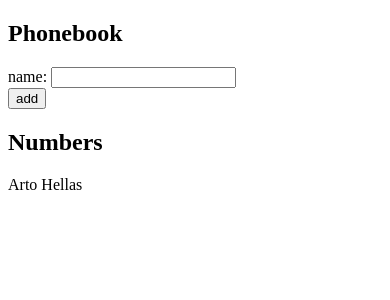
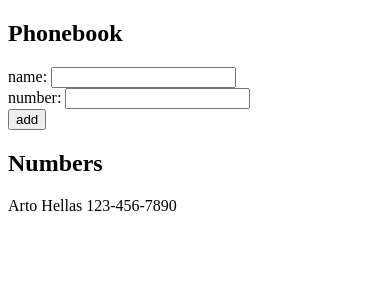
Before and after one commit to axmsj/FullStackOpen, a React (Vite) app in the folder part2/phonebook/: page / in a window 390 px wide. Shown: the top 300 px of the page. Built offline with nearby package versions, Linux system fonts and the light colour scheme.

Commit message:
2.8 Phonebook Step 3

```diff
--- a/part2/phonebook/src/App.jsx
+++ b/part2/phonebook/src/App.jsx
@@ -2,19 +2,24 @@ import { useState } from 'react';
 
 const App = () => {
   // array for persons
-  const [persons, setPersons] = useState([{ name: 'Arto Hellas' }]);
+  const [persons, setPersons] = useState([{ name: 'Arto Hellas', number: '123-456-7890' }]);
 
   // for our input value
   const [newName, setNewName] = useState('');
+
+  // for our number value
+  const [newNumber, setNewNumber] = useState('');
 
   const addPerson = (e) => {
     e.preventDefault();
     console.log('button clicked', e.target);
     const personObject = {
       name: newName,
+      number: newNumber,
     };
     setPersons(persons.concat(personObject));
     setNewName('');
+    setNewNumber('');
   };
 
   const handleNote = (e) => {
@@ -22,12 +27,20 @@ const App = () => {
     setNewName(e.target.value);
   };
 
+  const handleNumber = (e) => {
+    console.log(e.target.value);
+    setNewNumber(e.target.value);
+  };
+
   return (
     <div>
       <h2>Phonebook</h2>
       <form onSubmit={addPerson}>
         <div>
-          name: <input value={newName} onChange={handleNote} />
+          name: <input value={newName} onChange={handleNote} required />
+        </div>
+        <div>
+          number: <input type='tel' value={newNumber} onChange={handleNumber} required />{' '}
         </div>
         <div>
           <button type='submit'>add</button>
@@ -40,7 +53,11 @@ const App = () => {
           alert(`${newName} is already added to phonebook`);
           setNewName('');
         }
-        return <div key={x.name}>{x.name}</div>;
+        return (
+          <div key={x.name}>
+            {x.name} {x.number}
+          </div>
+        );
       })}
     </div>
   );
```
